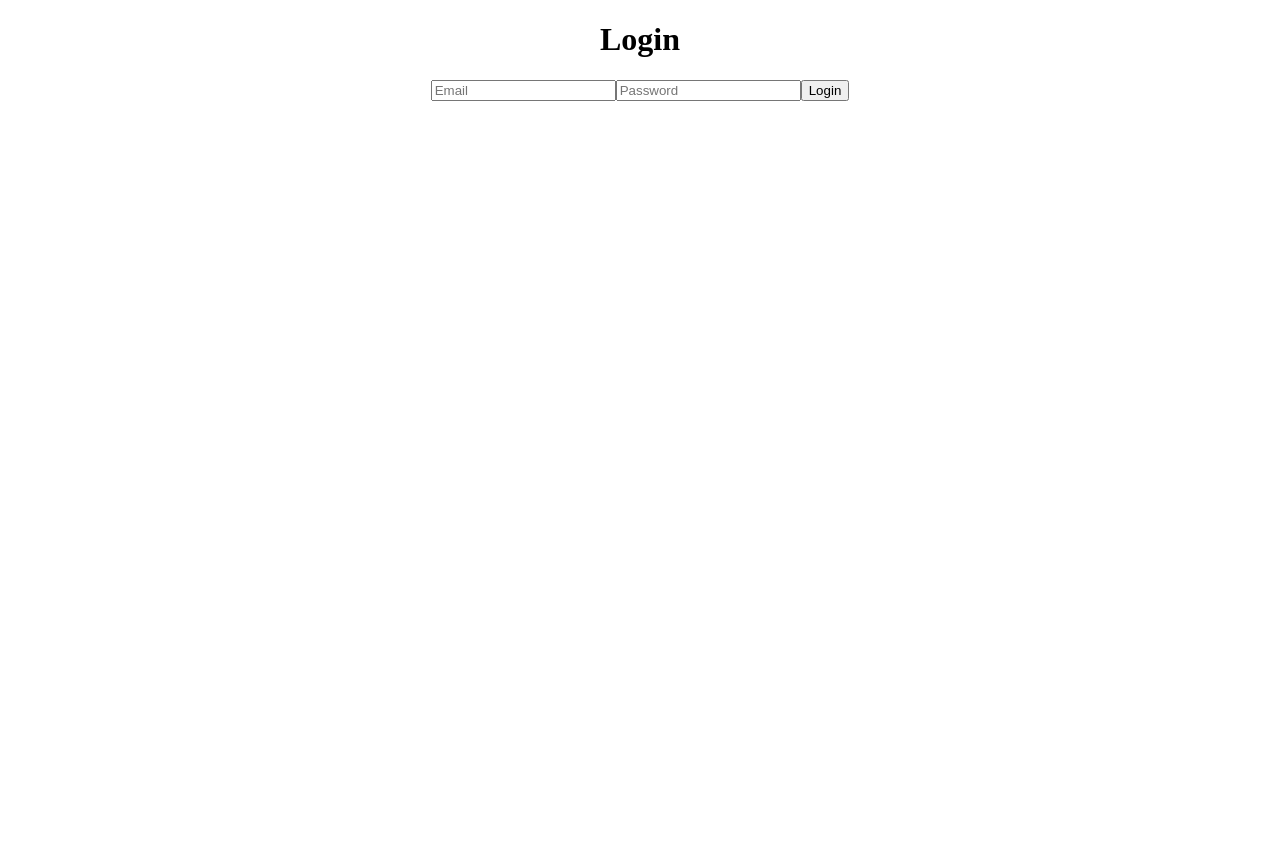
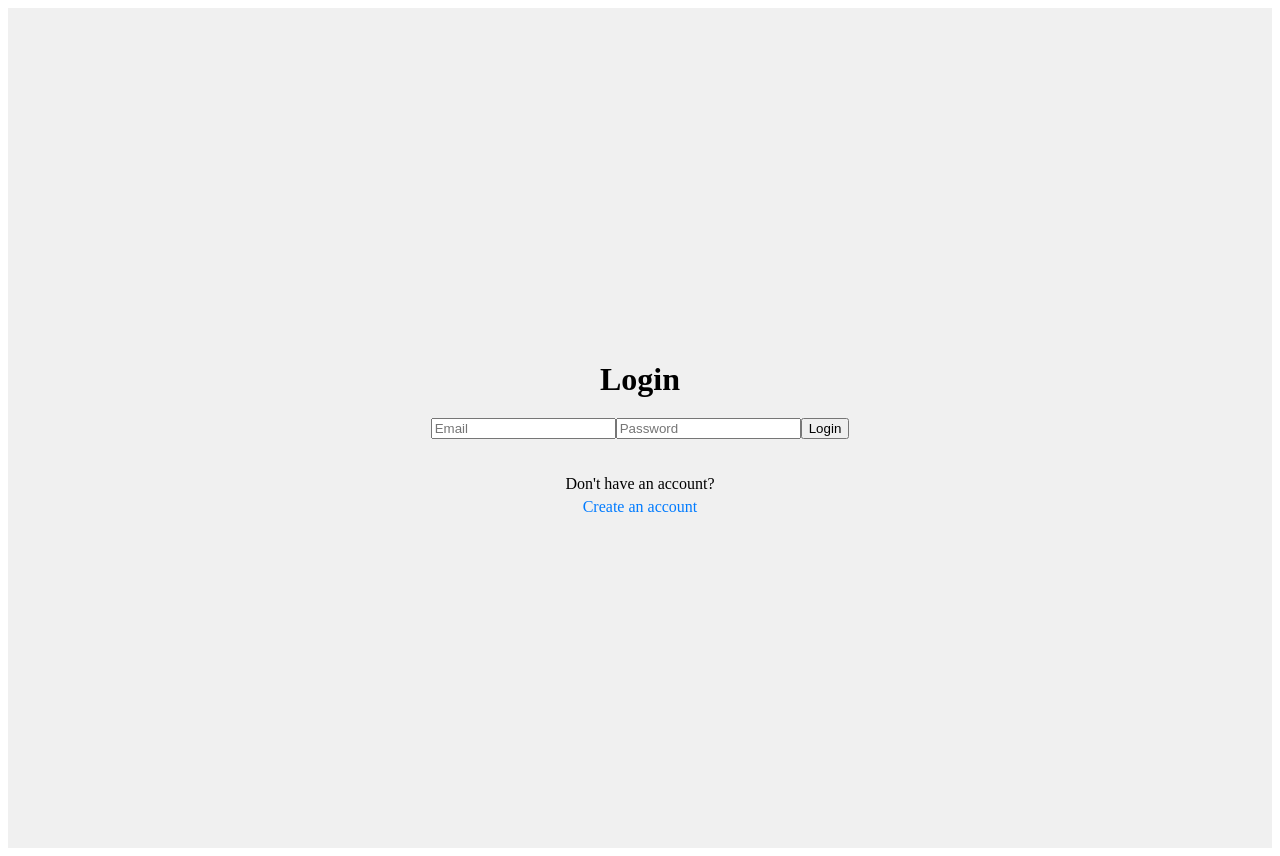
Before and after one commit to bayrp22/build2LeChat, a React (Create React App) app: page /login in a window 1280 px wide. Before the commit the page ends 800 px from the top, so only its background shows below. Built offline with nearby package versions, Linux system fonts and the light colour scheme.

Commit message:
Add link to register page from login page

```diff
--- a/src/pages/LoginPage.css
+++ b/src/pages/LoginPage.css
@@ -11,3 +11,20 @@
 .login-page h1 {
   margin-bottom: 20px;
 }
+
+.register-link {
+  margin-top: 20px;
+}
+
+.register-link p {
+  margin-bottom: 5px;
+}
+
+.register-link a {
+  color: #007BFF;
+  text-decoration: none;
+}
+
+.register-link a:hover {
+  text-decoration: underline;
+}
--- a/src/pages/LoginPage.js
+++ b/src/pages/LoginPage.js
@@ -1,11 +1,17 @@
 import React from 'react';
 import Login from '../components/Login';
+import { Link } from 'react-router-dom';
+import './LoginPage.css';
 
 const LoginPage = () => {
   return (
     <div className="login-page">
       <h1>Login</h1>
       <Login />
+      <div className="register-link">
+        <p>Don't have an account?</p>
+        <Link to="/register">Create an account</Link>
+      </div>
     </div>
   );
 };
```
